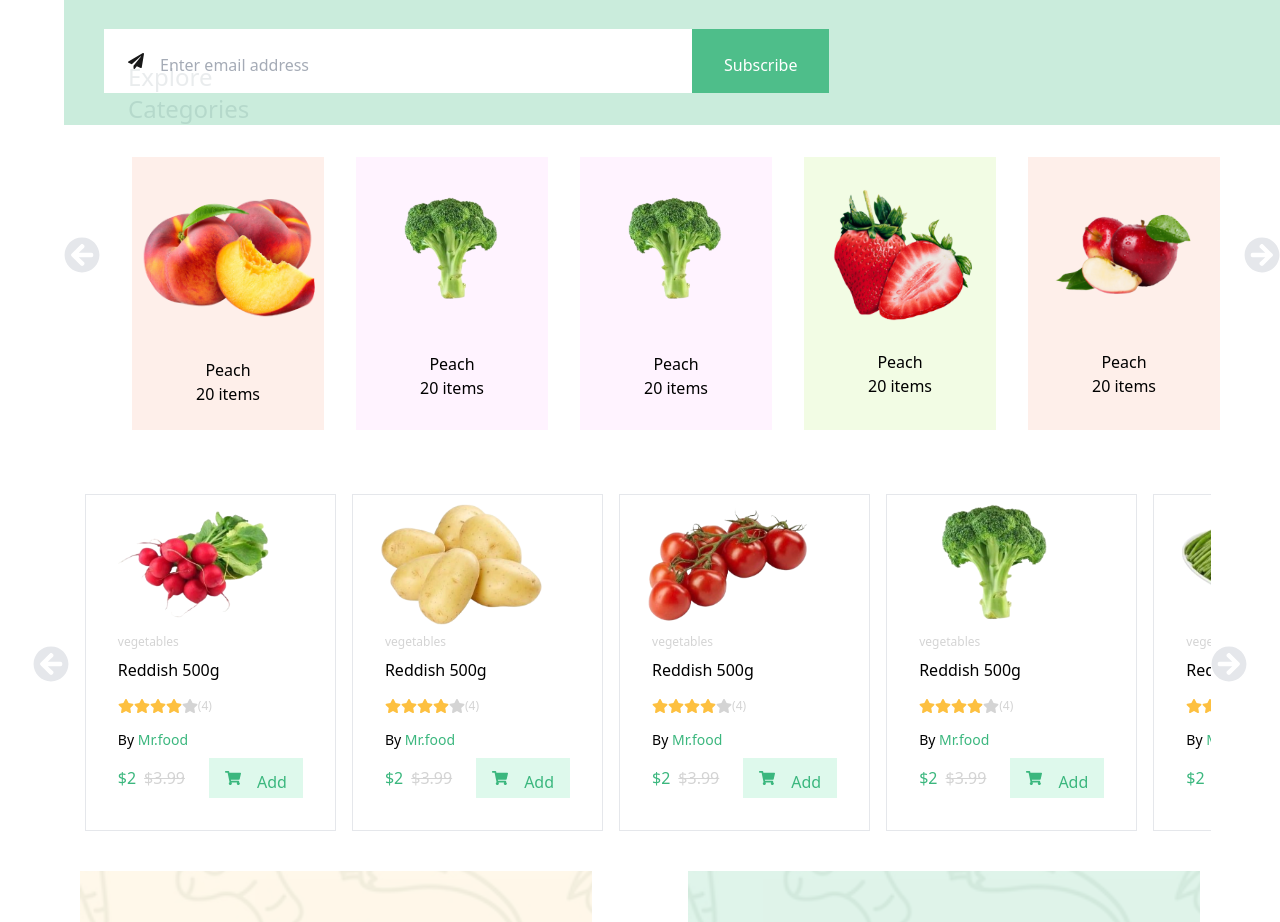
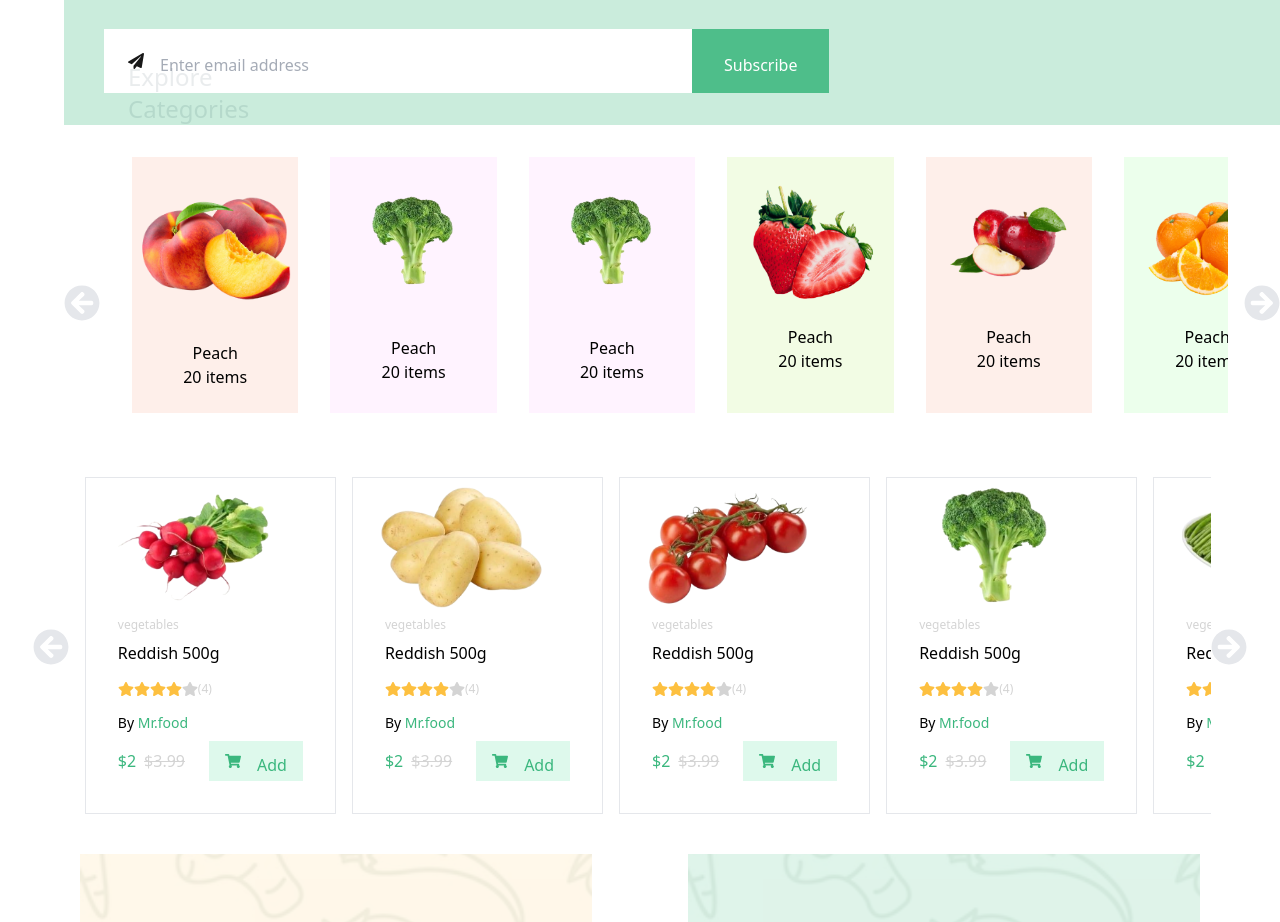
Before and after one commit to Divine-20/Instafarm, a React (Vite) app: page / in a window 1280 px wide. Shown: the part 900-1822 px from the top of the page. Built offline with nearby package versions, Linux system fonts and the light colour scheme.

Commit message:
positioning the icons

```diff
--- a/src/components/categories.jsx
+++ b/src/components/categories.jsx
@@ -27,7 +27,7 @@ function Categories(props) {
 
         <div className='ml-16 flex '>
 
-        <i className='text-4xl text-gray-200 pr-4 pt-28'><FaArrowCircleLeft /></i>
+        <i className='text-4xl text-gray-200 pr-4 pt-40'><FaArrowCircleLeft /></i>
         <div className=' flex mt-8 overflow-x-auto'>
             <div className='h-auto pb-6 w-[15vw] bg-[#FEEFEA] ml-4' id='one'>
               <img src={peaches} alt="peaches" className='mt-8' />
@@ -100,7 +100,7 @@ function Categories(props) {
             </div>
             </div>
 
-            <i className='text-4xl text-gray-200 mt-28 ml-4 '><FaArrowCircleRight /></i>
+            <i className='text-4xl text-gray-200 mt-40 ml-4 '><FaArrowCircleRight /></i>
 
             </div>
 
--- a/src/index.css
+++ b/src/index.css
@@ -13,7 +13,7 @@ input[type="range"]::-webkit-slider-thumb{
   display: none;
 }
 #one{
-  width: 15vw;
-  max-width: 15vw;
-  min-width: 15vw;
+  width: 13vw;
+  max-width: 13vw;
+  min-width: 13vw;
 }
```
